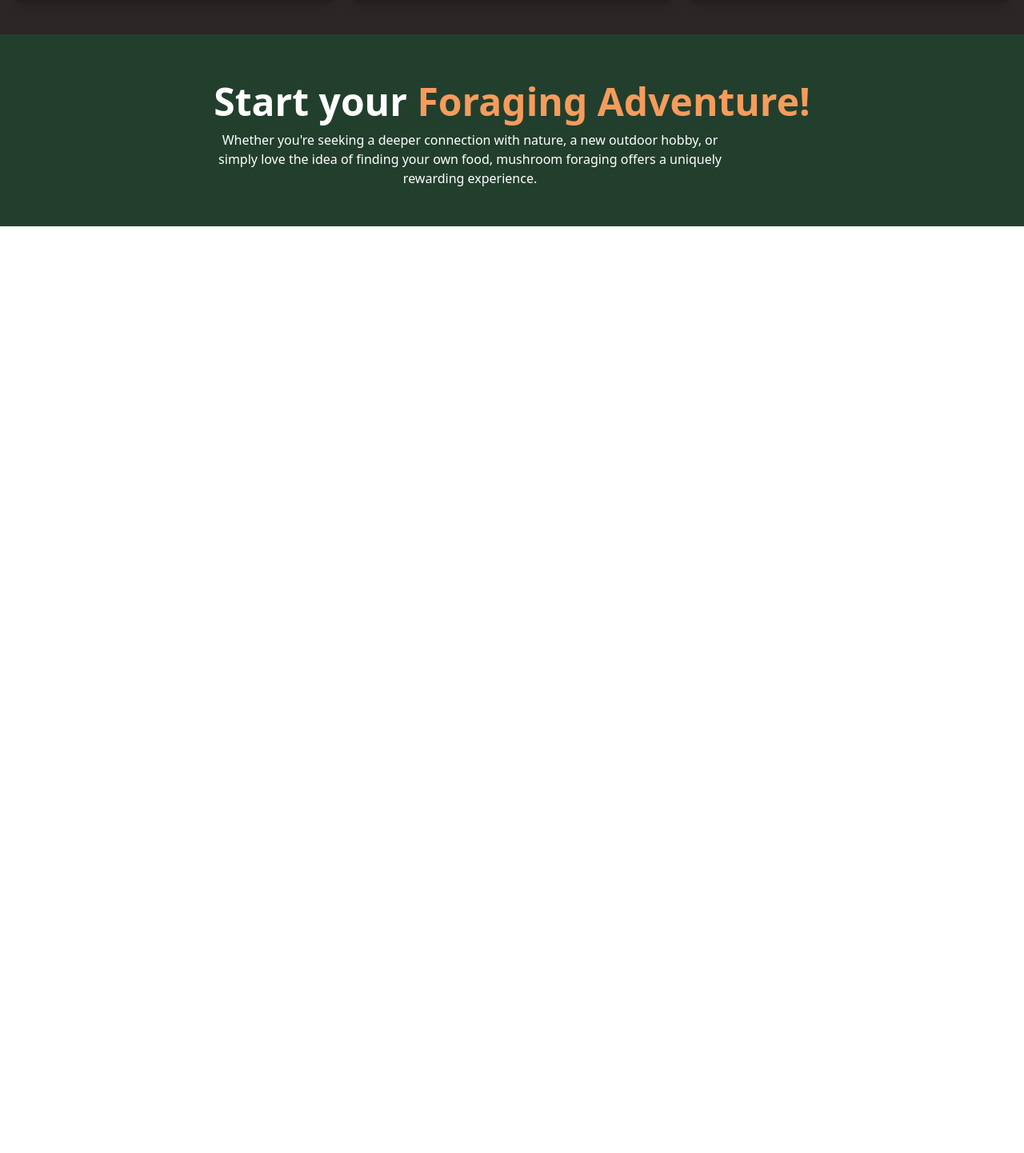
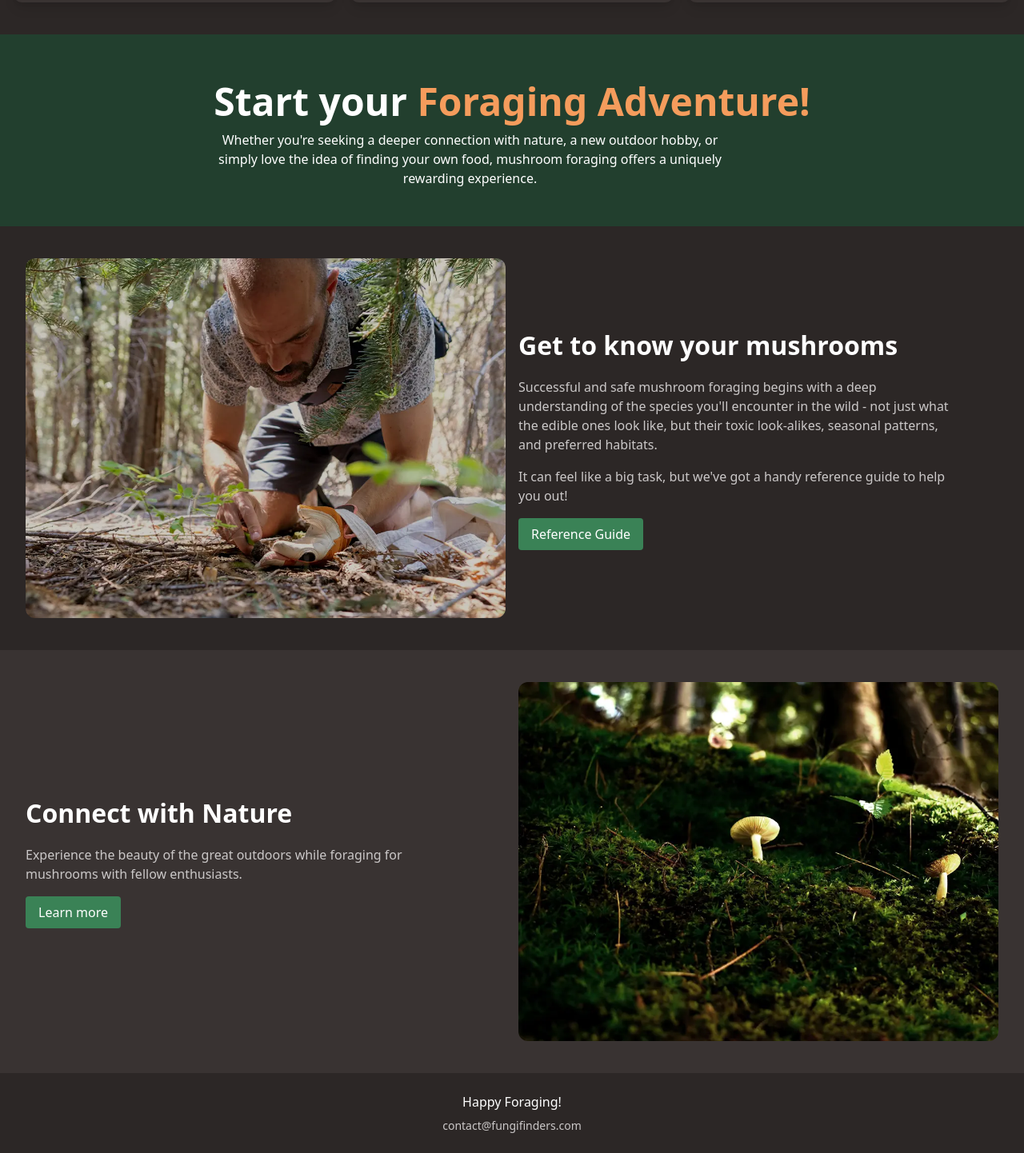
Before and after one commit to marwen-mrabti/fungi-finders, a React (Vite) app: page / in a window 1280 px wide. Shown: the part 1660-3102 px from the top of the page at 80% size. Before the commit the page ends 1943 px from the top, so only its background shows below. Built offline with nearby package versions, Linux system fonts and the light colour scheme.

Commit message:
feat: safety+community+footer sections

```diff
--- a/package.json
+++ b/package.json
@@ -5,7 +5,7 @@
   "type": "module",
   "scripts": {
     "dev": "vite",
-    "prebuild": "rm -rf dist && bun run lint",
+    "prebuild": "bun run lint",
     "build": "tsc -b && vite build",
     "lint": "eslint .",
     "preview": "vite preview"
--- a/src/App.tsx
+++ b/src/App.tsx
@@ -1,7 +1,10 @@
 import BenefitsOverview from "./components/benefits-overview";
+import Community from "./components/community";
 import CtaBanner from "./components/cta-banner";
+import Footer from "./components/footer";
 import Header from "./components/header";
 import Hero from "./components/hero";
+import SafetyEducation from "./components/safety-education";
 
 function App() {
   return (
@@ -11,6 +14,9 @@ function App() {
         <Hero />
         <BenefitsOverview />
         <CtaBanner />
+        <SafetyEducation />
+        <Community />
+        <Footer />
       </main>
     </div>
   );
--- a/src/components/benefit-card.tsx
+++ b/src/components/benefit-card.tsx
@@ -10,14 +10,14 @@ export default function BenefitCard({ benefit, className }: BenefitCardProps) {
   return (
     <li
       className={cn(
-        "bg-background-extra-dark h-full w-full overflow-clip rounded-md shadow-lg",
+        "bg-background-light h-full w-full overflow-clip rounded-md shadow-lg",
         className,
       )}
     >
       <div className="w-full overflow-hidden rounded-md">
         <img
           src={benefit.imgUrl}
-          alt={benefit.title}
+          alt={benefit?.alt ?? benefit.title}
           loading="lazy"
           className="h-full w-full object-cover"
         />
--- a/src/components/benefits-overview.tsx
+++ b/src/components/benefits-overview.tsx
@@ -10,6 +10,7 @@ export type T_Benefit = {
   title: string;
   description: string;
   imgUrl: string;
+  alt?: string;
 };
 const BENEFITS: T_Benefit[] = [
   {
@@ -17,18 +18,21 @@ const BENEFITS: T_Benefit[] = [
     description:
       "Mushroom foraging takes you off the beaten path and into the heart of nature. Learn to read the landscape, identifying prime mushroom habitats from lush forest floors to sun-dappled meadows. Every expedition is a new adventure, with the potential for exciting discoveries around every tree and under every log.",
     imgUrl: outdoorExplorationImg,
+    alt: "A cluster of small, grey-brown mushrooms growing in a tiered formation on a mossy tree trunk. The mushrooms have delicate, umbrella-like caps arranged in a cascading pattern.",
   },
   {
     title: "Botanical Expertise",
     description:
       "Dive into the intricate world of fungal biology. Discover the unique structures of mushrooms, from caps to gills to spores. Learn to use field guides and identification keys to distinguish between species. With practice, you'll start to see the forest in a whole new light, recognizing the vital role fungi play in ecosystem health.",
     imgUrl: botanicalExpertiseImg,
+    alt: "A diverse collection of wild mushrooms, showcasing various shapes, sizes, and colors, arranged on a wooden surface with some moss.",
   },
   {
     title: "Culinary Delight",
     description:
       "Transform your foraged finds into delectable dishes. Many edible mushrooms offer unique flavors and textures that can elevate your cooking. From the earthy porcini to the delicate chanterelle, each variety brings its own character to the table. Explore recipes, preservation techniques, and the joy of cooking with nature's bounty.",
     imgUrl: culinaryDelightImg,
+    alt: "A culinary dish featuring fresh mushroom slices, a poached egg with a runny yolk, greens, and toast, plated beautifully with steam rising.",
   },
 ];
 
@@ -52,7 +56,7 @@ export default function BenefitsOverview() {
         <ul
           className={cn(
             "mt-4 w-full",
-            "grid grid-cols-[repeat(auto-fit,minmax(300px,1fr))] place-items-center gap-4",
+            "grid grid-cols-[repeat(auto-fit,minmax(250px,1fr))] place-items-center gap-4",
           )}
         >
           {BENEFITS.map((benefit) => (
--- /dev/null
+++ b/src/components/community.tsx
@@ -0,0 +1,39 @@
+import { natureImg } from "../assets";
+import { cn } from "../lib/utils";
+
+export default function Community() {
+  return (
+    <section
+      id="community"
+      className={cn(
+        "bg-background-light w-full px-4 py-10 md:px-8",
+        "grid grid-cols-1 content-center items-center gap-4 md:grid-cols-2",
+      )}
+    >
+      <div className="flex max-w-[60ch] flex-col items-start justify-around gap-4">
+        <h1 className="text-heading-sm text-high-contrast font-bold">
+          Connect with Nature
+        </h1>
+        <p className="">
+          Experience the beauty of the great outdoors while foraging for
+          mushrooms with fellow enthusiasts.
+        </p>
+        <button
+          className={cn(
+            "bg-background-accent-main text-high-contrast w-fit rounded-sm px-4 py-2",
+            "hover:bg-background-accent-main/90 hover:text-main cursor-pointer transition-all duration-200 ease-in-out",
+          )}
+        >
+          Learn more
+        </button>
+      </div>
+      <div className="w-full overflow-clip rounded-md">
+        <img
+          src={natureImg}
+          alt="Two small yellow mushrooms growing from a mossy forest floor, illuminated by dappled sunlight filtering through the trees. The mushrooms have pale stems and golden umbrella-like caps, surrounded by rich green moss and small ferns in a dark, atmospheric woodland setting."
+          className="h-full w-full object-cover"
+        />
+      </div>
+    </section>
+  );
+}
--- /dev/null
+++ b/src/components/footer.tsx
@@ -0,0 +1,8 @@
+export default function Footer() {
+  return (
+    <footer className="flex w-full flex-col items-center justify-center gap-2 px-4 py-6 text-center">
+      <p className="text-high-contrast text-base">Happy Foraging!</p>
+      <p className="text-main text-sm">contact@fungifinders.com</p>
+    </footer>
+  );
+}
--- /dev/null
+++ b/src/components/safety-education.tsx
@@ -0,0 +1,45 @@
+import { getToKnowImg } from "../assets";
+import { cn } from "../lib/utils";
+
+export default function SafetyEducation() {
+  return (
+    <section
+      id="safety-education"
+      className={cn(
+        "w-full px-4 py-10 md:px-8",
+        "grid grid-cols-1 content-center items-center gap-4 md:grid-cols-2",
+      )}
+    >
+      <div className="w-full overflow-clip rounded-md">
+        <img
+          src={getToKnowImg}
+          alt="A person foraging for mushrooms in a dense forest, carefully inspecting the ground with gloved hands, surrounded by trees and natural greenery."
+          className="h-full w-full object-cover"
+        />
+      </div>
+      <div className="flex max-w-[60ch] flex-col items-start justify-around gap-4">
+        <h1 className="text-heading-sm text-high-contrast font-bold">
+          Get to know your mushrooms
+        </h1>
+        <p className="">
+          Successful and safe mushroom foraging begins with a deep understanding
+          of the species you'll encounter in the wild - not just what the edible
+          ones look like, but their toxic look-alikes, seasonal patterns, and
+          preferred habitats.
+        </p>
+        <p>
+          It can feel like a big task, but we've got a handy reference guide to
+          help you out!
+        </p>
+        <button
+          className={cn(
+            "bg-background-accent-main text-high-contrast w-fit rounded-sm px-4 py-2",
+            "hover:bg-background-accent-main/90 hover:text-main cursor-pointer transition-all duration-200 ease-in-out",
+          )}
+        >
+          Reference Guide
+        </button>
+      </div>
+    </section>
+  );
+}
```
